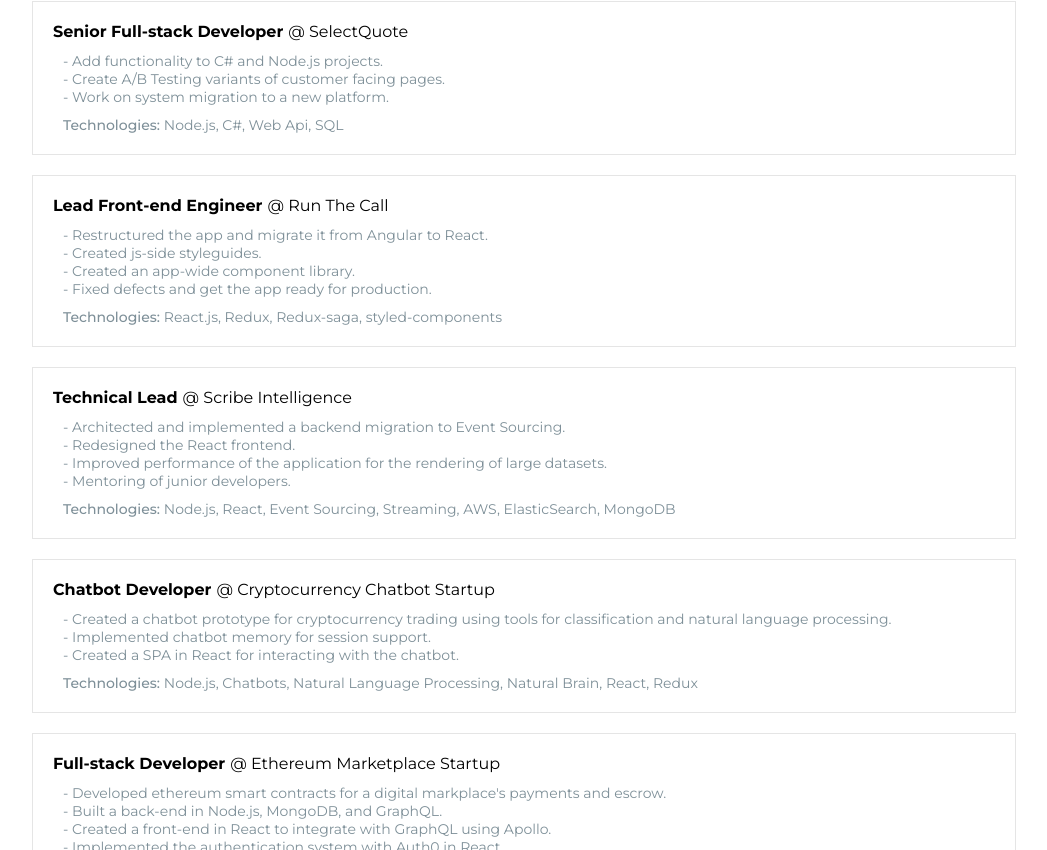
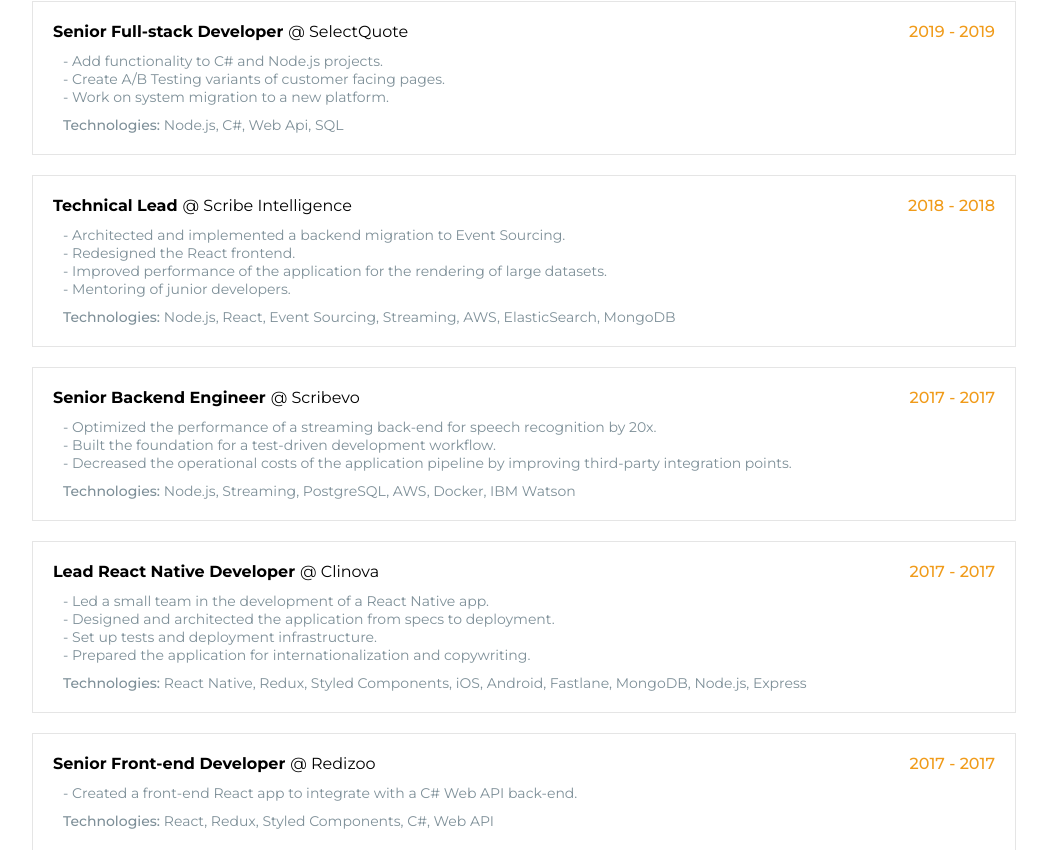
Before and after one commit to caiokf/profile-page, a React (Create React App) app: page / in a window 1280 px wide. Shown: the part 750-1600 px from the top of the page, without its empty margins (96-1143 px from the left). Built offline with nearby package versions, Linux system fonts and the light colour scheme.

Commit message:
work experience years

```diff
--- a/src/components/WorkExperience.js
+++ b/src/components/WorkExperience.js
@@ -2,13 +2,16 @@
 import styled from 'styled-components'
 import styles from '../styleguide'
 import resume from '../resume.json'
+import { year } from '../utils/dates'
+
+const work = () => resume.work.sort((a, b) => a.startDate > b.startDate ? -1 : 1)
 
 export default () => {
   return (
     <Container className="work-container">
       <Header>Work Experience</Header>
 
-      {resume.work.map(x => {
+      {work().map(x => {
         return (
           <Experience>
             <Title>
@@ -17,6 +20,7 @@
                 ? <Company href={x.website} target="_blank" className="work-company">@ {x.company}</Company>
                 : <CompanyText className="work-company-text">@ {x.company}</CompanyText>
               }
+              <When>{year(x.startDate)} - {year(x.endDate)}</When>
             </Title>
 
             <Summary>{x.summary}</Summary>
@@ -55,6 +59,7 @@
   padding: ${styles.dimensions.md};
   border: 1px solid ${styles.colors.platinum};
   margin-bottom: ${styles.dimensions.md};
+  position: relative;
 `
 const Title = styled.div`
   ${styles.media.small`
@@ -92,6 +97,13 @@
   color: ${styles.colors.metalGray};
   font-weight: 500;
 `
-const TechStack = styled.span`
+const When = styled.span`
+  color: ${styles.colors.carrotOrange};
+  font-weight: 500;
 
+  ${styles.media.large`
+    position: absolute;
+    right: ${styles.dimensions.md};
+  `}
 `
+const TechStack = styled.span``
```
